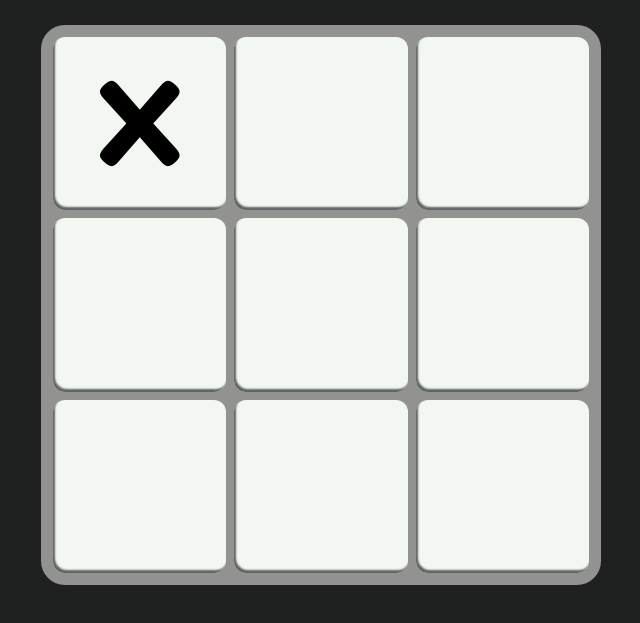
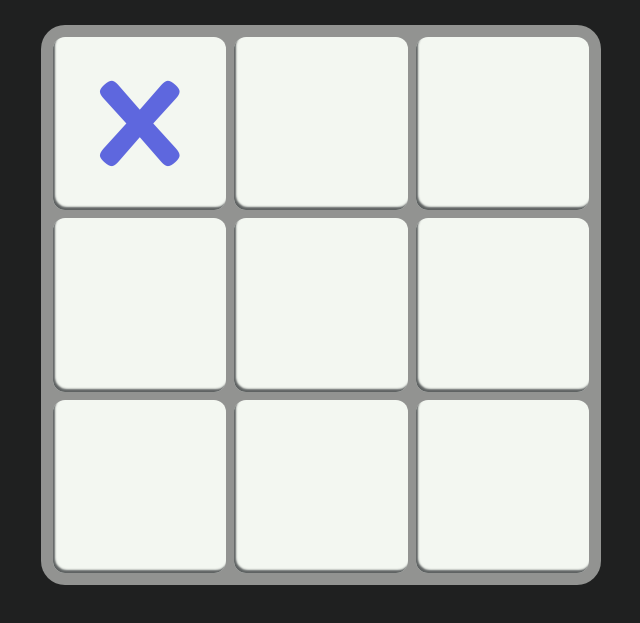
Before and after one commit to Luzefiru/odin-tic-tac-toe, a website: page src/index.html in a window 1280 px wide. Both pictures are taken after a click on the element 458 px from the left and 254 px from the top of the page. Shown: the part 131-754 px from the top of the page, without its empty margins (319-959 px from the left). Drawn offline with Linux system fonts and the light colour scheme.

Commit message:
feat: changes cell color according to symbol

```diff
--- a/src/script.js
+++ b/src/script.js
@@ -115,17 +115,6 @@ const boardModule = (function boardModel() {
 
 const displayEngine = (function display() {
   const cellNodeList = document.querySelectorAll('.board__cell');
-  const cellNumberToPosition = {
-    0: Position(0, 0),
-    1: Position(0, 1),
-    2: Position(0, 2),
-    3: Position(1, 0),
-    4: Position(1, 1),
-    5: Position(1, 2),
-    6: Position(2, 0),
-    7: Position(2, 1),
-    8: Position(2, 2),
-  };
 
   function renderBoard() {
     const board = boardModule.getBoard();
@@ -184,9 +173,10 @@ const controllerModule = (function controller() {
       const targetPos = cellNumberToPosition[currentCell];
       if (node.textContent === '') {
         node.addEventListener('click', () => {
+          // sets the class for the corresponding symbol
+          node.setAttribute('class', `board__cell ${playerSymbols[turn % 2]}`);
           // plays a turn to affect the board array
           boardModule.playTurn(targetPos, playerSymbols[turn % 2]);
-          console.log(boardModule.getBoard());
           // renders the board after the turn
           displayEngine.renderBoard();
           // check if the current player won
--- a/src/style.css
+++ b/src/style.css
@@ -53,13 +53,14 @@ body {
   background-color: var(--surface);
   border-radius: 12px;
   box-shadow: inset 2px -3px 2px var(--shadow-box);
+  color: var(--surface);
 
   font-family: 'Fredoka One';
   font-size: 7rem;
   display: grid;
   place-items: center;
 
-  transition: ease 0.2s;
+  transition: ease-in 0.075s;
 }
 
 .board__cell.X {
```
